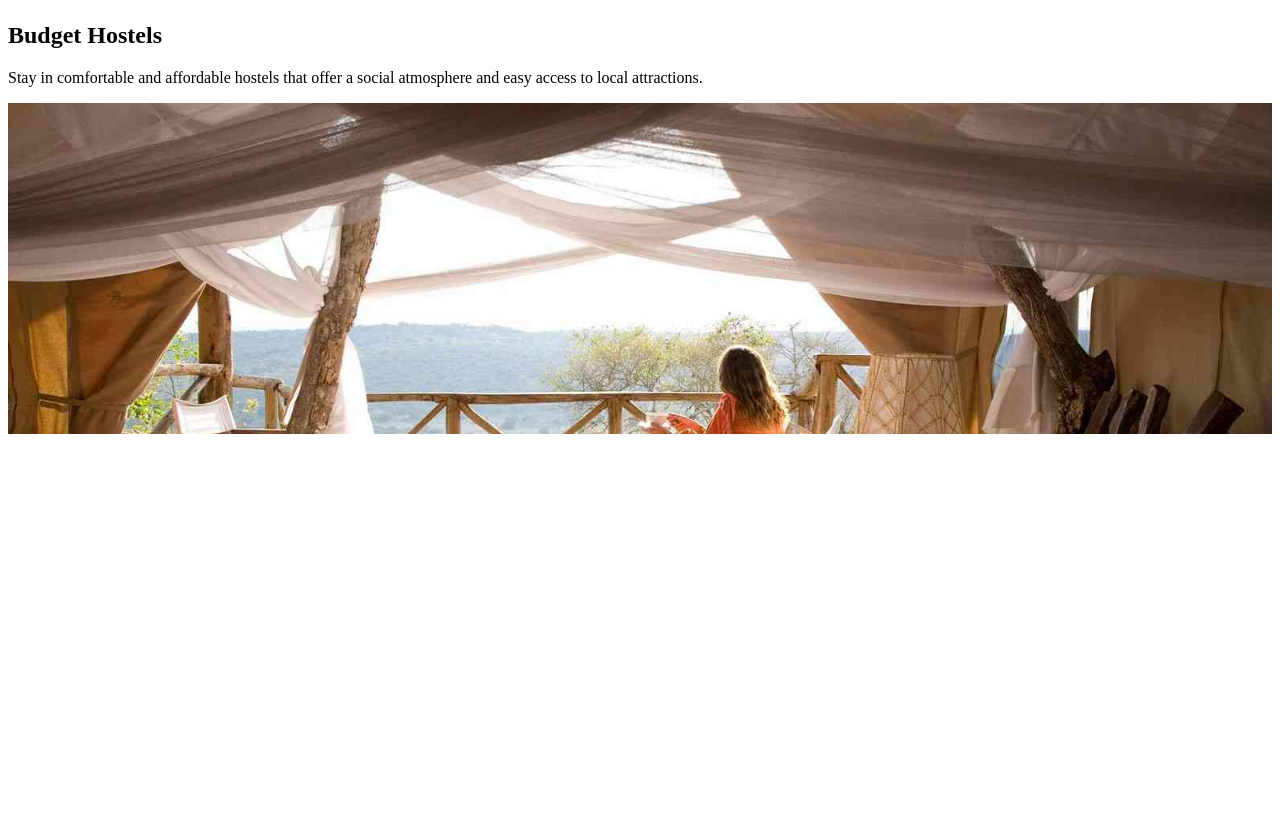
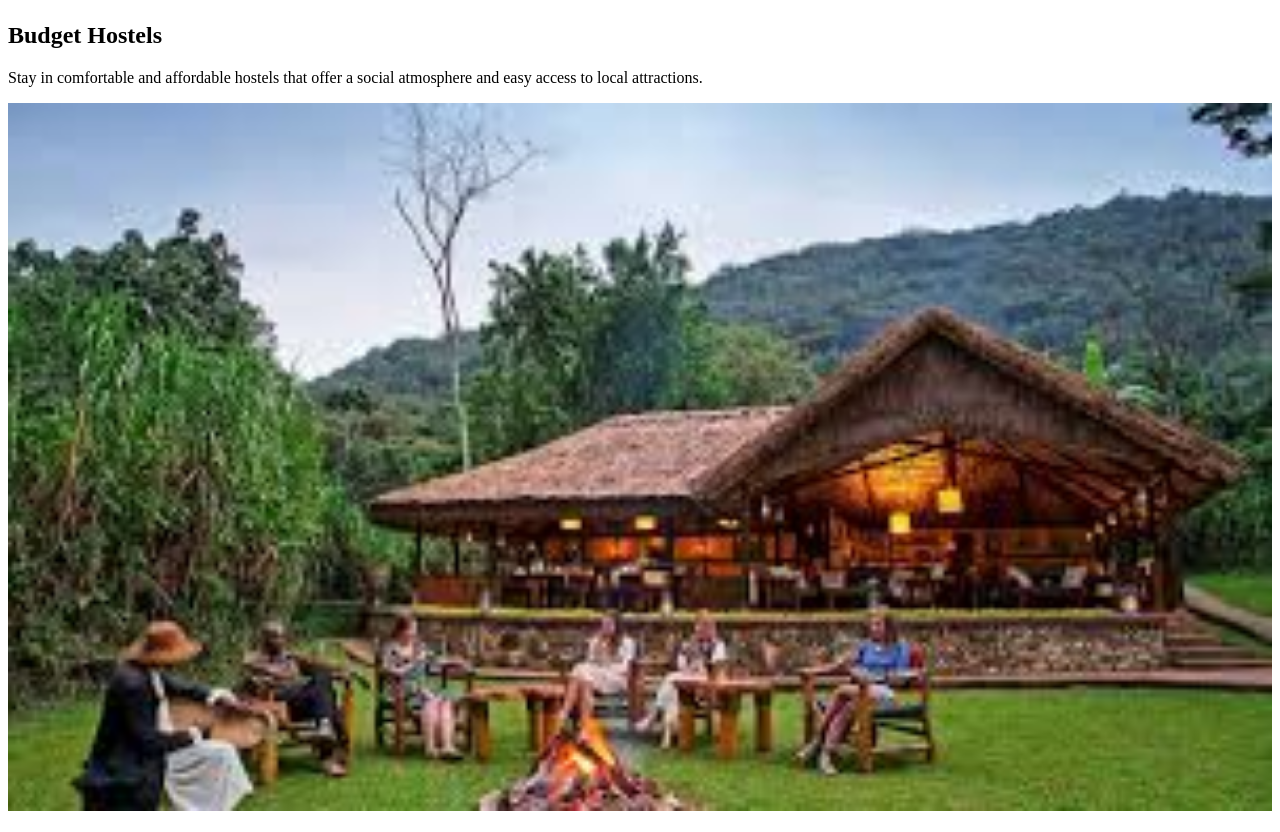
Before and after one commit to mandelarobertdanty1999-lab/CAT2, a plain HTML site: page accommodation.html in a window 1280 px wide. Shown: the part 837-1669 px from the top of the page. Drawn offline with Linux system fonts and the light colour scheme.

Commit message:
#updates on the tabs

```diff
--- a/accommodation.html
+++ b/accommodation.html
@@ -3,7 +3,7 @@
 <head>
     <meta charset="UTF-8">
     <meta name="viewport" content="width=device-width, initial-scale=1.0">
-    <title>Document</title>
+    <title>Accommodation Options</title>
 </head>
 <body>
     <h1>Accommodation Options</h1>
@@ -13,7 +13,7 @@
     <img src="images3/lodge.jpg" alt="Luxury Lodge" style="width:100%;height:auto;">
     <h2>Budget Hostels</h2>
     <p>Stay in comfortable and affordable hostels that offer a social atmosphere and easy access to local attractions.</p>
-    <img src="images3/lodge.jpg" alt="Budget lodge" style="width:100%;height:auto;">
+    <img src="images3/hostel.jpg" alt="Budget Hostel" style="width:100%;height:auto;">
     <h2>Eco-Friendly Campsites</h2>
     <p>Immerse yourself in nature with our eco-friendly campsites. Enjoy the great outdoors while minimizing your environmental impact.</p>
     <img src="images3/campsites.jpg" alt="Eco-Friendly Campsite" style="width:100%;height:auto;">
```
Also changed, not shown: explore.html (+1 -1 lines), home.html (+1 -1 lines), index.html (+1 -1 lines).
